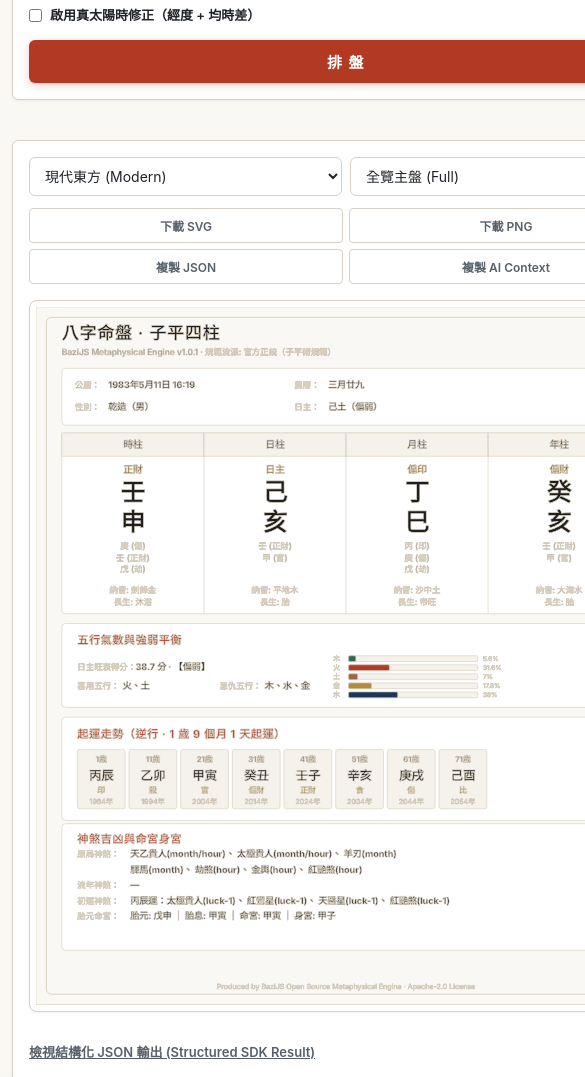
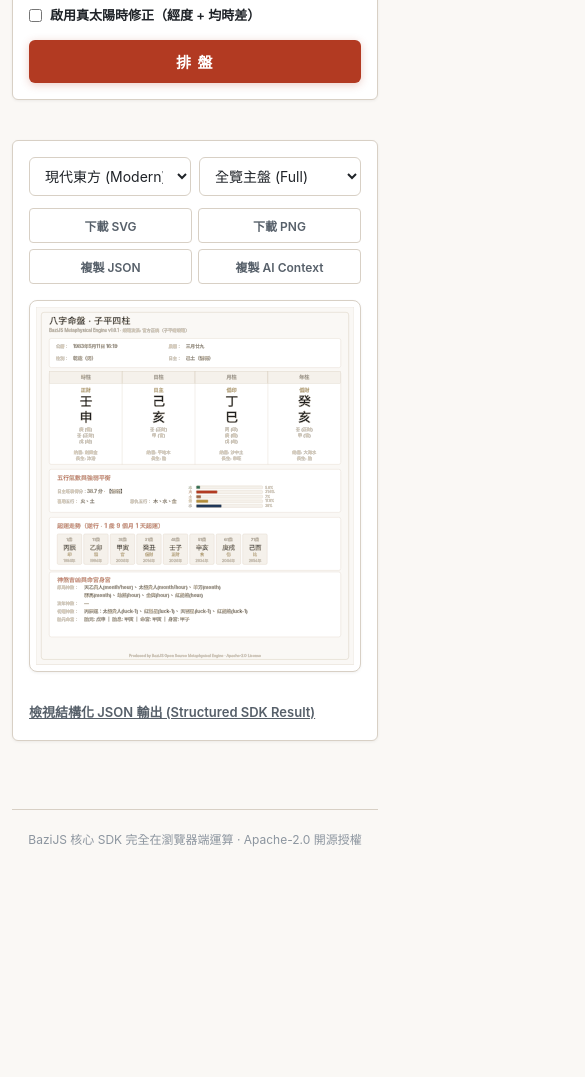
Before and after one commit to donma/bazi-js, a website: page demo/index.html in a window 390 px wide. Shown: the part 653-1730 px from the top of the page, 585 px wide, since content can reach past the window. After the commit the page ends 1534 px from the top, so only its background shows below. Drawn offline with Linux system fonts and the light colour scheme.

Commit message:
fix(demo): SVG blur per construction doc - drop translateZ/geometricPrecision, 1:1 desktop width (container 1500), RWD shrink on mobile, rebuild dist

```diff
--- a/demo/styles.css
+++ b/demo/styles.css
@@ -38,7 +38,7 @@ body {
 
 .container {
   width: 100%;
-  max-width: 1200px;
+  max-width: 1500px;
   margin: 0 auto;
   padding: 32px 20px 48px;
 }
@@ -102,7 +102,7 @@ p.hero-subtitle {
 /* Main Layout: Desktop 雙欄、平板/手機單欄自適應 */
 .main-grid {
   display: grid;
-  grid-template-columns: 340px minmax(0, 1fr);
+  grid-template-columns: 320px minmax(0, 1fr);
   gap: 24px;
   align-items: start;
 }
@@ -279,24 +279,21 @@ input:focus, select:focus {
   border-radius: 8px;
   padding: 12px;
   display: flex;
-  justify-content: flex-start;
+  justify-content: center;
   align-items: flex-start;
   width: 100%;
   box-shadow: var(--shadow-sm);
   overflow-x: auto;
-  -webkit-overflow-scrolling: touch;
+  overflow-y: hidden;
 }
 
-/* SVG 保持最小可讀寬度：容器夠寬時置中撐滿，過窄時橫向捲動而非縮成糊字 */
+/* Desktop：SVG 優先接近 960px 原生尺寸顯示，不強制 GPU 合成（見施工文件 §一） */
 .chart-viewer svg {
   display: block;
-  flex: 0 0 auto;
-  width: 100% !important;
-  min-width: 620px;
+  width: min(100%, 960px) !important;
   max-width: 960px !important;
   height: auto !important;
-  margin: 0 auto;
-  transform: translateZ(0); /* 啟用硬體加速清晰算繪 */
+  transform: none !important;
 }
 
 /* Drawer / Collapsible for JSON */
@@ -343,6 +340,12 @@ footer {
   h1.hero-title {
     font-size: 28px;
   }
+  /* Tablet / Mobile：允許 SVG 等比縮放 */
+  .chart-viewer svg {
+    width: 100% !important;
+    max-width: 100% !important;
+    height: auto !important;
+  }
 }
 
 /* 手機直向尺寸 (600px 以下) */
--- a/src/renderer/svg/index.js
+++ b/src/renderer/svg/index.js
@@ -29,10 +29,9 @@ export function renderSvg(chartResult, options = {}) {
   const dayMasterEl = (STEMS[STEM_INDEX[res.pillars.day.stem]] || {}).element || '';
 
   // SVG 模板拼接
-  let svg = `<svg xmlns="http://www.w3.org/2000/svg" viewBox="0 0 ${width} ${height}" width="${width}" height="${height}" style="background-color: ${theme.background}; font-family: -apple-system, BlinkMacSystemFont, 'PingFang TC', 'Noto Sans TC', 'Microsoft JhengHei', 'Segoe UI', Roboto, sans-serif; text-rendering: geometricPrecision; shape-rendering: geometricPrecision;">
+  let svg = `<svg xmlns="http://www.w3.org/2000/svg" viewBox="0 0 ${width} ${height}" width="${width}" height="${height}" style="background-color: ${theme.background}; font-family: -apple-system, BlinkMacSystemFont, 'PingFang TC', 'Noto Sans TC', 'Microsoft JhengHei', 'Segoe UI', Roboto, sans-serif;">
   <defs>
     <style>
-      text { text-rendering: geometricPrecision; -webkit-font-smoothing: antialiased; }
       .title { font-size: 26px; font-weight: 700; fill: ${theme.textPrimary}; letter-spacing: 1.5px; }
       .subtitle { font-size: 13px; fill: ${theme.textSecondary}; font-weight: 500; }
       .meta-label { font-size: 13px; fill: ${theme.textMuted}; font-weight: 500; }
```
Also changed, not shown: dist/bazi-sdk.esm.js, dist/bazi-sdk.js, dist/bazi-sdk.min.js, 3 other files.
